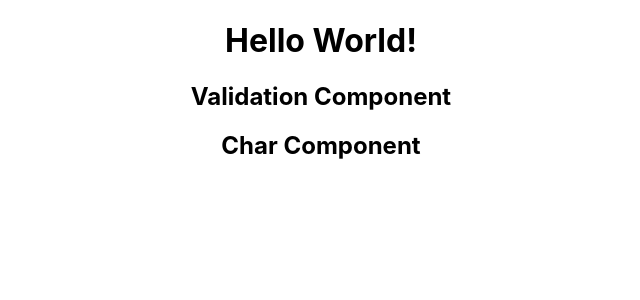
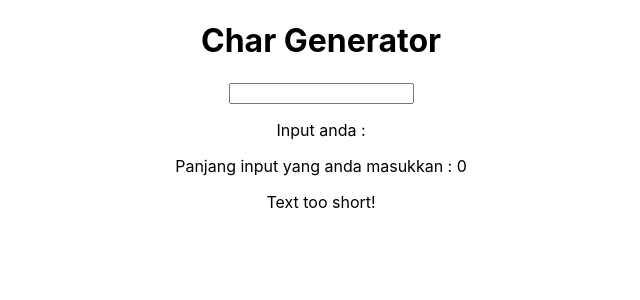
Before and after one commit to danielsyahputra/reactjs-journey, a React (Create React App) app in the folder assignment_2/: page / in a window 1280 px wide. Shown: the top 300 px of the page, without its empty margins (319-959 px from the left). Built offline with nearby package versions, Linux system fonts and the light colour scheme.

Commit message:
:smile: implement state and eventHandler

```diff
--- a/assignment_2/src/App.js
+++ b/assignment_2/src/App.js
@@ -4,12 +4,37 @@ import ValidationComponent from "./ValidationComponent/ValidationComponent";
 import CharComponent from "./CharComponent/CharComponent"
 
 class App extends Component {
+
+  state = {
+    inputString: "".split(),
+    lengthText: 0,
+    isTooShort: true
+  }
+
+  inputChangeHandler = (event) => {
+    const text = event.target.value;
+    this.setState({
+      inputString: text.split(''),
+      lengthText: text.length,
+      isTooShort: (text.length <= 5)
+    })
+  }
+
   render() {
+
+    const chars = this.state.inputString.map((char) => {
+      return <CharComponent char={char} />;
+    });
+
     return (
       <div className="App">
-        <h1>Hello World!</h1>
-        <ValidationComponent />
-        <CharComponent />
+        <h1>Char Generator</h1>
+        <input type="text" onChange={this.inputChangeHandler} />
+        <ValidationComponent
+          input={this.state.inputString}
+          length={this.state.lengthText}
+          isTooShort={ this.state.isTooShort } />
+        {chars}
       </div>
     )
   }
--- a/assignment_2/src/CharComponent/CharComponent.js
+++ b/assignment_2/src/CharComponent/CharComponent.js
@@ -1,9 +1,9 @@
 import React from "react";
 
-const charComponent = () => {
+const charComponent = (props) => {
     return (
         <div className="CharComponent">
-            <h2>Char Component</h2>
+            <p>{ props.char } </p>
         </div>
     )
 }
--- a/assignment_2/src/ValidationComponent/ValidationComponent.js
+++ b/assignment_2/src/ValidationComponent/ValidationComponent.js
@@ -1,9 +1,11 @@
 import React from "react";
 
-const validationComponent = () => {
+const validationComponent = (props) => {
   return (
     <div className="ValidationComponent">
-      <h2>Validation Component</h2>
+      <p>Input anda : {props.input.join('')}</p>
+      <p>Panjang input yang anda masukkan : {props.length}</p>
+      <p>{ (props.isTooShort) ? "Text too short!" : "Text long enough" }</p>
     </div>
   );
 };
```
